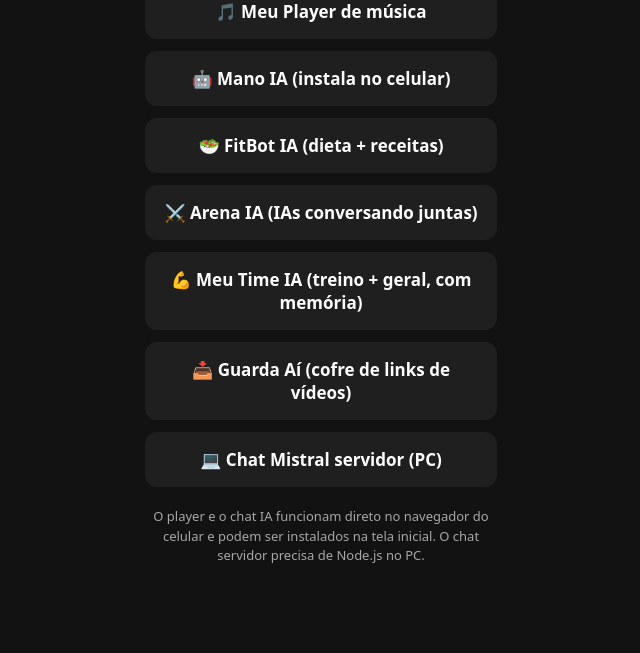
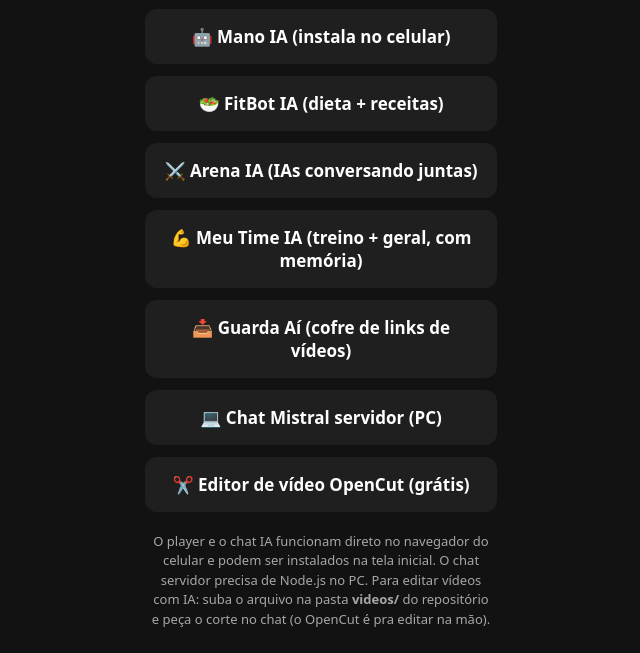
Before and after one commit to ghylghyl480-ai/GG, a website: page index.html in a window 1280 px wide. Shown: the part 168-821 px from the top of the page, without its empty margins (319-959 px from the left). Before the commit the page ends 800 px from the top, so only its background shows below. Drawn offline with Linux system fonts and the light colour scheme.

Commit message:
Add video studio: videos folder guide and OpenCut link on hub
Co-authored-by: ghylghyl480-ai <ghylghyl480-ai@users.noreply.github.com>

```diff
--- a/index.html
+++ b/index.html
@@ -25,7 +25,8 @@
     <a href="time/">💪 Meu Time IA (treino + geral, com memória)</a>
     <a href="guarda/">📥 Guarda Aí (cofre de links de vídeos)</a>
     <a href="public/">💻 Chat Mistral servidor (PC)</a>
-    <p class="note">O player e o chat IA funcionam direto no navegador do celular e podem ser instalados na tela inicial. O chat servidor precisa de Node.js no PC.</p>
+    <a href="https://opencut.app" target="_blank" rel="noopener">✂️ Editor de vídeo OpenCut (grátis)</a>
+    <p class="note">O player e o chat IA funcionam direto no navegador do celular e podem ser instalados na tela inicial. O chat servidor precisa de Node.js no PC. Para editar vídeos com IA: suba o arquivo na pasta <b>videos/</b> do repositório e peça o corte no chat (o OpenCut é pra editar na mão).</p>
   </main>
 </body>
 </html>
```
Also changed, not shown: videos/README.md (added).
